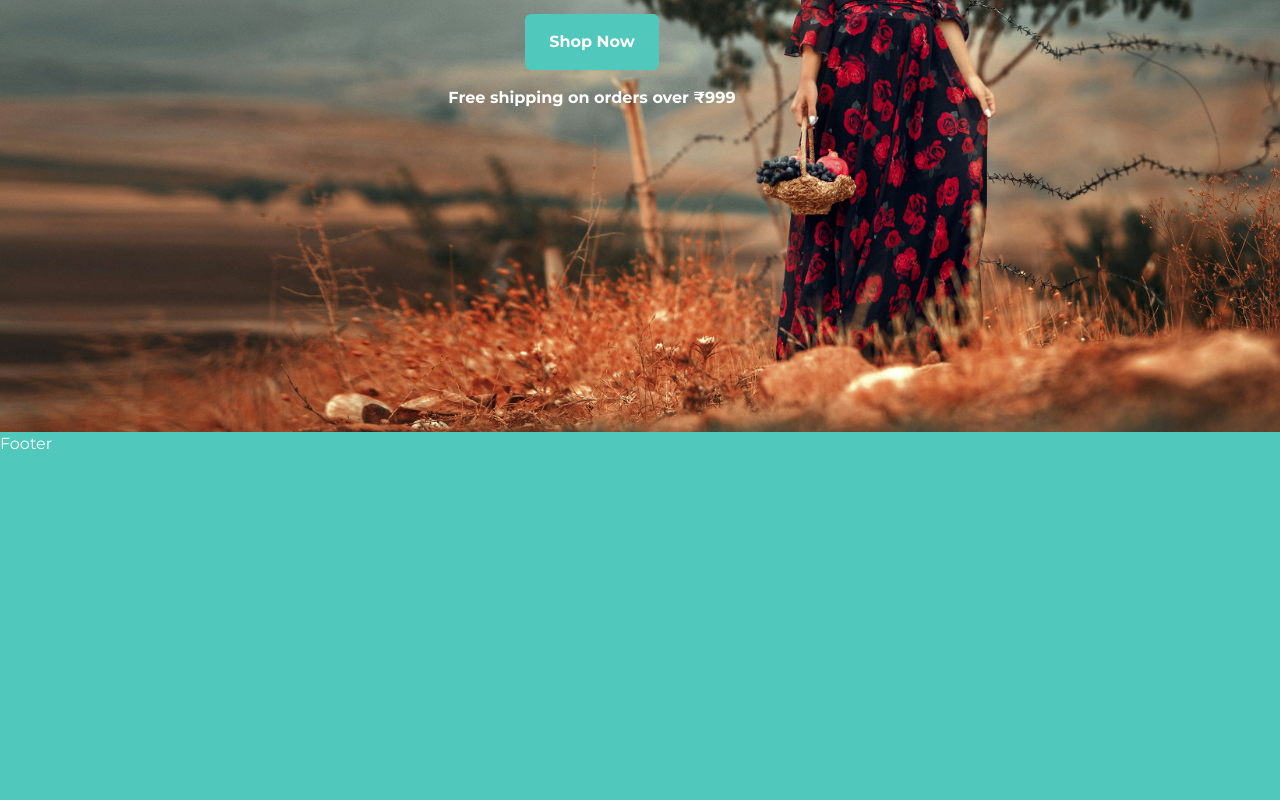
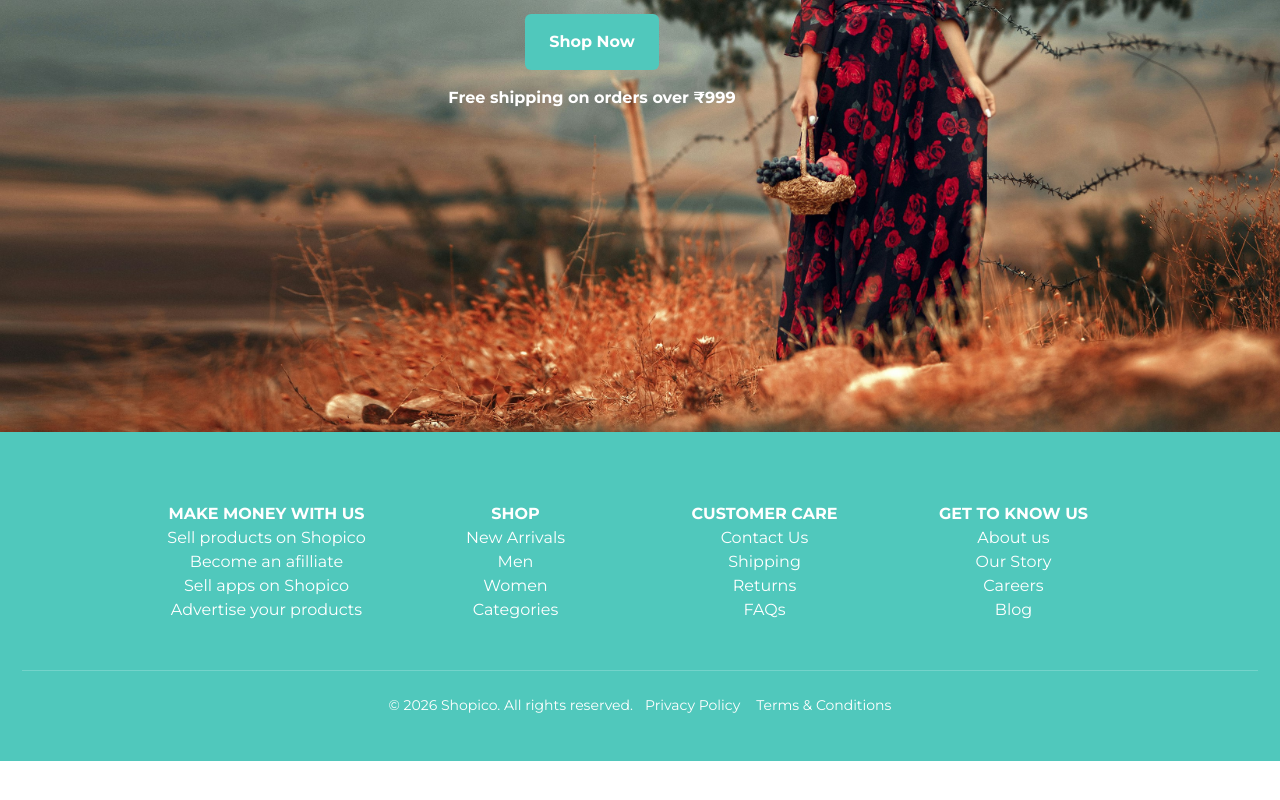
Before and after one commit to CodeNShipWithVinit/Shopico, a React (Vite) app: page / in a window 1280 px wide. Shown: the part 544-1344 px from the top of the page. After the commit the page ends 1305 px from the top, so only its background shows below. Built offline with nearby package versions, Linux system fonts and the light colour scheme.

Commit message:
Implemented the Footer

```diff
--- a/src/components/Footer/Footer.jsx
+++ b/src/components/Footer/Footer.jsx
@@ -1,12 +1,62 @@
-
 const Footer = () => {
   return (
-    <div className='w-full h-125 bg-hover text-white'>
+    <footer className="w-full bg-hover text-white p-5.5">
+      <div className="max-w-5xl mx-auto px-6 py-12 text-center grid grid-cols-2 gap-5 sm:grid-cols-4">
         <div>
-            <h1>Footer</h1>
+          <ul>
+            <li className="font-bold">MAKE MONEY WITH US</li>
+            <li>Sell products on Shopico</li>
+            <li>Become an afilliate</li>
+            <li>Sell apps on Shopico</li>
+            <li>Advertise your products</li>
+          </ul>
         </div>
-    </div>
-  )
-}
 
-export default Footer
+        <div>
+          <ul>
+            <li className="font-bold">SHOP</li>
+            <li>New Arrivals</li>
+            <li>Men</li>
+            <li>Women</li>
+            <li>Categories</li>
+          </ul>
+        </div>
+
+        <div>
+          <ul>
+            <li className="font-bold">CUSTOMER CARE</li>
+            <li>Contact Us</li>
+            <li>Shipping</li>
+            <li>Returns</li>
+            <li>FAQs</li>
+          </ul>
+        </div>
+
+        <div>
+          <ul>
+            <li className="font-bold">GET TO KNOW US</li>
+            <li>About us</li>
+            <li>Our Story</li>
+            <li>Careers</li>
+            <li>Blog</li>
+          </ul>
+        </div>
+      </div>
+
+      <div className="border-t border-white/20 px-6 py-6 flex flex-col sm:flex-row items-center justify-center gap-3 text-sm">
+        <p>© 2026 Shopico. All rights reserved.</p>
+
+        <div className="flex gap-4">
+          <a href="#" className="hover:text-primary transition-colors">
+             Privacy Policy
+          </a>
+          <a href="#" className="hover:text-primary transition-colors">
+             Terms & Conditions
+          </a>
+        </div>
+      </div>
+    </footer>
+  );
+};
+
+export default Footer;
--- a/src/components/Hero/Hero.jsx
+++ b/src/components/Hero/Hero.jsx
@@ -13,7 +13,7 @@ const Hero = () => {
         <p className="text-white text-lg sm:text-2xl text-center px-4 max-wd-lg">
           Discover the latest styles and elevate your everyday look.
         </p>
-        <button className="bg-hover px-6 py-4 rounded-md text-white font-bold active:scale-95">
+        <button className="bg-hover px-6 py-4 rounded-md text-white font-bold active:scale-95 cursor-pointer">
           Shop Now
         </button>
 
```
Also changed, not shown: src/index.css (line endings or trailing spaces).
